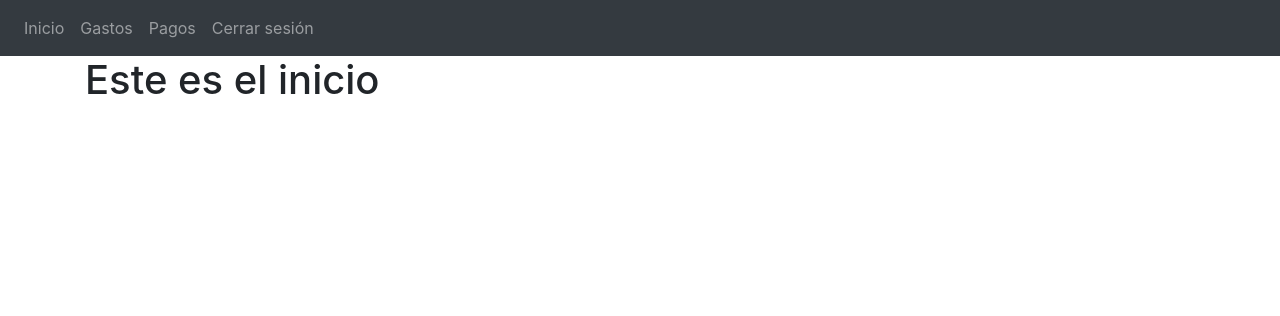
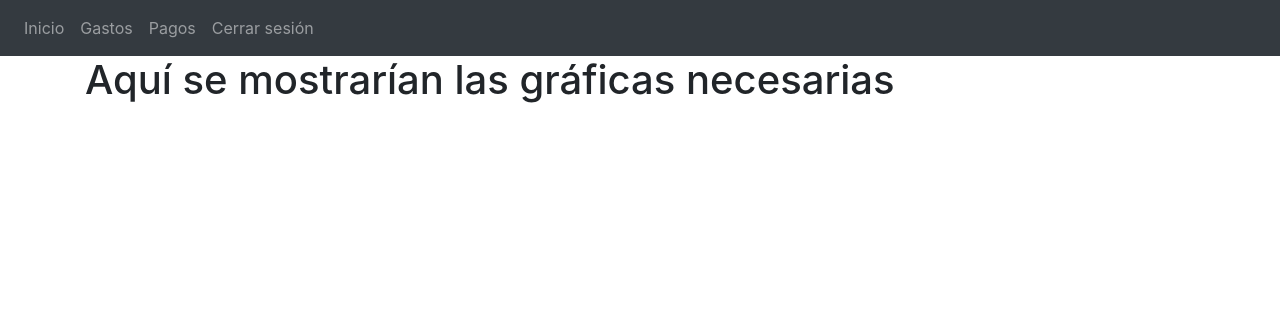
Before and after one commit to ccvillatoror/prueba-rgv-ConsultorJrTec, a Flask app: page / in a window 1280 px wide. Shown: the top 316 px of the page. Run offline with Flask 3, Linux system fonts and the light colour scheme; the visitor is signed in with stand-in values (Sample User, id 1); some libraries are stand-ins or nearby versions.

Commit message:
Cambia mensaje de Home.

```diff
--- a/src/templates/home.html
+++ b/src/templates/home.html
@@ -1,2 +1,2 @@
 {% extends "base.html" %} {% block title %}Empresa SA de CV{% endblock %} {% block content
-%} <h1>Este es el inicio</h1>{% endblock %}
+%} <h1>Aquí se mostrarían las gráficas necesarias</h1>{% endblock %}
```
